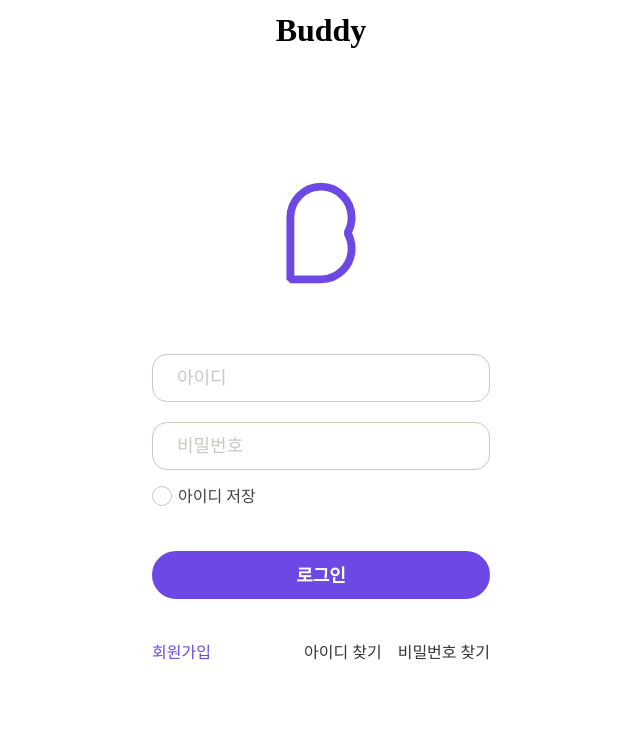
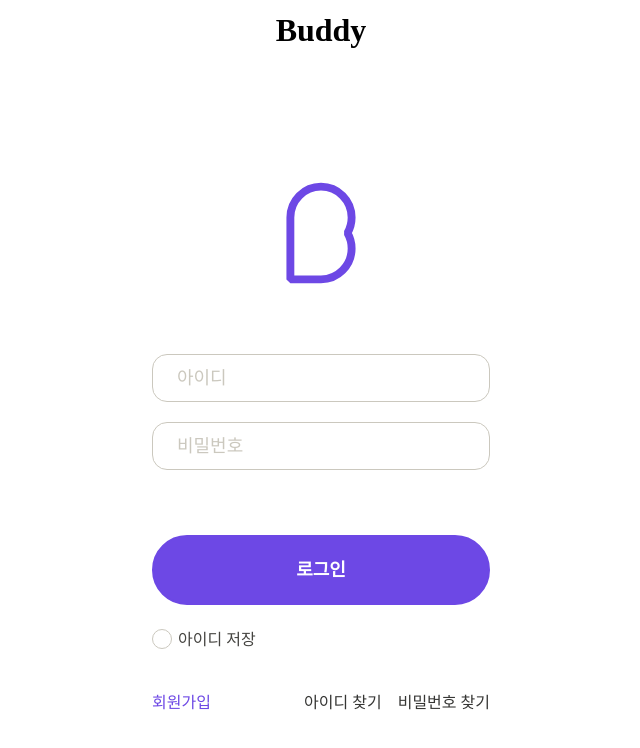
Before and after one commit to kmu-kcc/buddy-frontend, a React (Create React App) app: page /login in a window 1280 px wide. Shown: the top 748 px of the page, without its empty margins (319-959 px from the left). Built offline with nearby package versions, Linux system fonts and the light colour scheme; a web font is replaced by a local one.

Commit message:
page Adjust login layout

```diff
--- a/src/pages/Login.tsx
+++ b/src/pages/Login.tsx
@@ -37,9 +37,9 @@ export const Login = () => {
         </Box>
         <Input width='100%' value={id} onChange={handleInputChange(setId)} placeholder='아이디' />
         <Input mt='20px' width='100%' value={password} onChange={handleInputChange(setPassword)} placeholder='비밀번호' />
-        <Check mt='16px' mr='auto' boxShape='circle' size='20px' fontSize='16px' lineHeight='19px' onCheck={handleCheck} label='아이디 저장' checked={idSaved} />
-        <Button mt='45px' mb='40px' width='100%'>로그인</Button>
-        <Box isFlex width='100%'>
+        <Button mt='65px' width='100%' height='70px'>로그인</Button>
+        <Check mt='24px' mr='auto' boxShape='circle' size='20px' fontSize='16px' lineHeight='19px' onCheck={handleCheck} label='아이디 저장' checked={idSaved} />
+        <Box isFlex mt='40px' width='100%'>
           <LinkText to='/signup' color='#6D48E5'>회원가입</LinkText>
           <LinkText to='/test' ml='auto'>아이디 찾기</LinkText>
           <LinkText to='/test' ml='16px'>비밀번호 찾기</LinkText>
```
